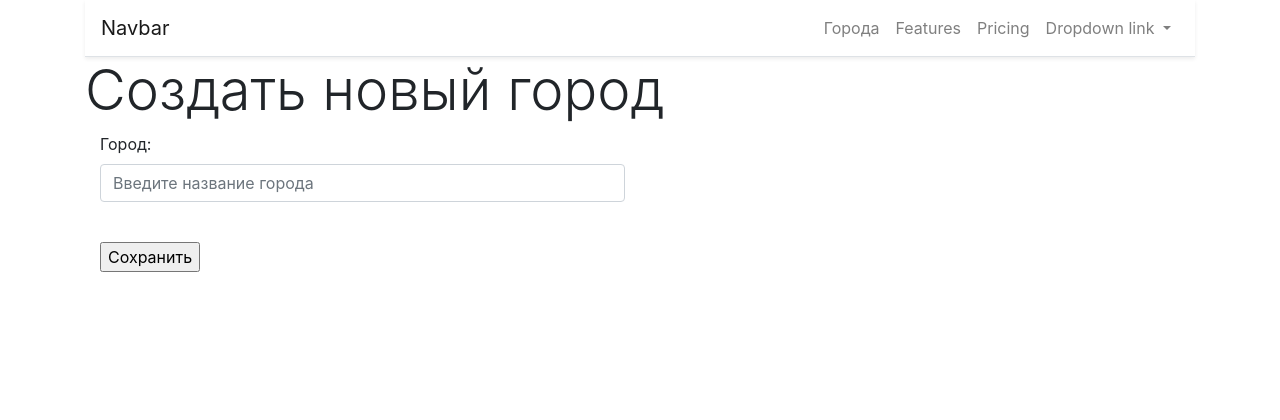
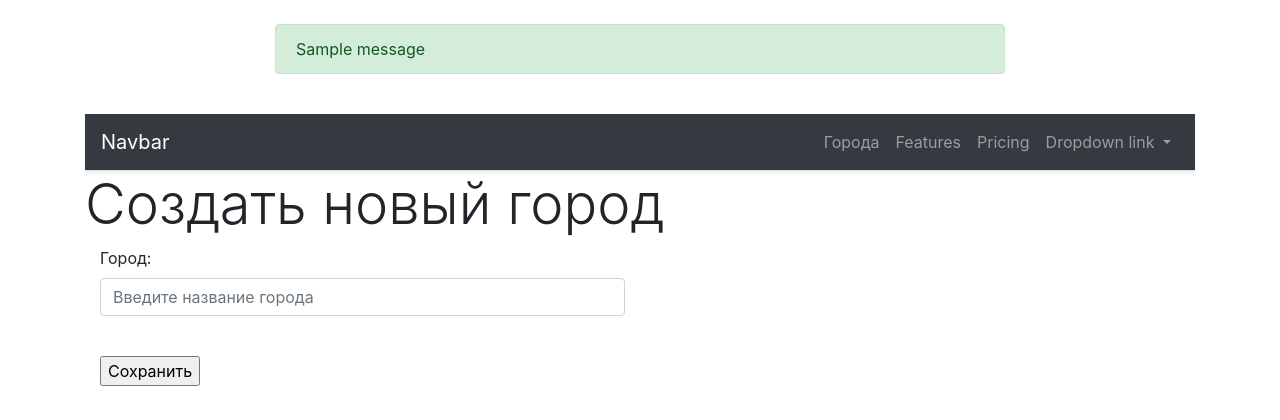
Before and after one commit to RedBullDogE/trainavel_djbasics, a Django app: page /cities/add/ in a window 1280 px wide. Shown: the top 420 px of the page. Run offline with Django 3.2, Linux system fonts and the light colour scheme; tables that the repository leaves empty hold one stand-in row (values such as "Sample post"); one stand-in notice (Sample message) is shown; some libraries are stand-ins or nearby versions.

Commit message:
Add success and warning messages

```diff
--- a/cities/urls.py
+++ b/cities/urls.py
@@ -4,7 +4,6 @@ from . import views
 urlpatterns = [
     path('detail/<int:pk>/', views.CityDetailView.as_view(), name='detail'),
     path('update/<int:pk>/', views.CityUpdateView.as_view(), name='update'),
-    path('delete/<int:pk>/', views.CityDeleteView.as_view(), name='delete'),
     path('add/', views.CityCreateView.as_view(), name='add'),
     path('', views.home, name='home')
 ]
--- a/cities/views.py
+++ b/cities/views.py
@@ -2,6 +2,8 @@ from django.shortcuts import render
 from django.views.generic.detail import DetailView
 from django.views.generic.edit import CreateView, UpdateView, DeleteView
 from django.core.paginator import Paginator
+from django.contrib.messages.views import SuccessMessageMixin
+from django.contrib import messages
 from django.urls import reverse_lazy
 from .models import City
 from .forms import CityForm
@@ -21,22 +23,26 @@ class CityDetailView(DetailView):
     template_name = 'cities/detail.html'
 
 
-class CityCreateView(CreateView):
+class CityCreateView(SuccessMessageMixin, CreateView):
     model = City
     form_class = CityForm
     template_name = 'cities/create.html'
     success_url = reverse_lazy('city:home')
+    success_message = 'Город успешно создан!'
 
 
-class CityUpdateView(UpdateView):
+class CityUpdateView(SuccessMessageMixin, UpdateView):
     model = City
     form_class = CityForm
     template_name = 'cities/update.html'
     success_url = reverse_lazy('city:home')
-
+    success_message = 'Город успешно отредактирован!'
 
 
 class CityDeleteView(DeleteView):
     model = City
-    template_name = 'cities/delete.html'
     success_url = reverse_lazy('city:home')
+
+    def get(self, request, *args, **kwargs):
+        messages.success(request, 'Город успешно удалён')
+        return self.post(request, *args, **kwargs)
--- a/templates/base.html
+++ b/templates/base.html
@@ -27,8 +27,32 @@
         <a class="btn btn-outline-primary" href="#">Sign up</a>
     </div> -->
 
+    <div class="container my-4">
+        <div class="row">
+            <div class="col-md-8 mx-auto">
+                {% if messages %}
+                    {% for message in messages %}
+                        {% if message.level == DEFAULT_MESSAGE_LEVELS.ERROR %}
+                        <div class="alert alert-danger messages">
+                            <span {% if message.tags %} class="{{ message.tags }}" {% endif %}>
+                                Внимание! {{ message }} <br />
+                            </span>
+                        </div>
+                        {% else %}
+                        <div class="alert alert-success messages">
+                            <span {% if message.tags %} class="{{ message.tags }}" {% endif %}>
+                                {{ message }} <br />
+                            </span>
+                        </div>
+                        {% endif %}
+                    {% endfor %}
+                {% endif %}
+            </div>
+        </div>
+    </div>
+
     <div class="container">
-        <nav class="navbar navbar-expand-lg navbar-light bg-white border-bottom shadow-sm">
+        <nav class="navbar navbar-expand-lg navbar-dark bg-dark border-bottom shadow-sm">
             <a class="navbar-brand" href="{% url 'home' %}">Navbar</a>
             <button class="navbar-toggler" type="button" data-toggle="collapse" data-target="#navbarNavDropdown"
                 aria-controls="navbarNavDropdown" aria-expanded="false" aria-label="Toggle navigation">
@@ -37,7 +61,8 @@
             <div class="collapse navbar-collapse" id="navbarNavDropdown">
                 <ul class="navbar-nav ml-auto">
                     <li class="nav-item {% if request.path == city_home_url %} active {% endif %}">
-                        <a class="nav-link" href="{% url 'city:home' %}">Города<span class="sr-only">(current)</span></a>
+                        <a class="nav-link" href="{% url 'city:home' %}">Города<span
+                                class="sr-only">(current)</span></a>
                     </li>
                     <li class="nav-item">
                         <a class="nav-link" href="#">Features</a>
```
